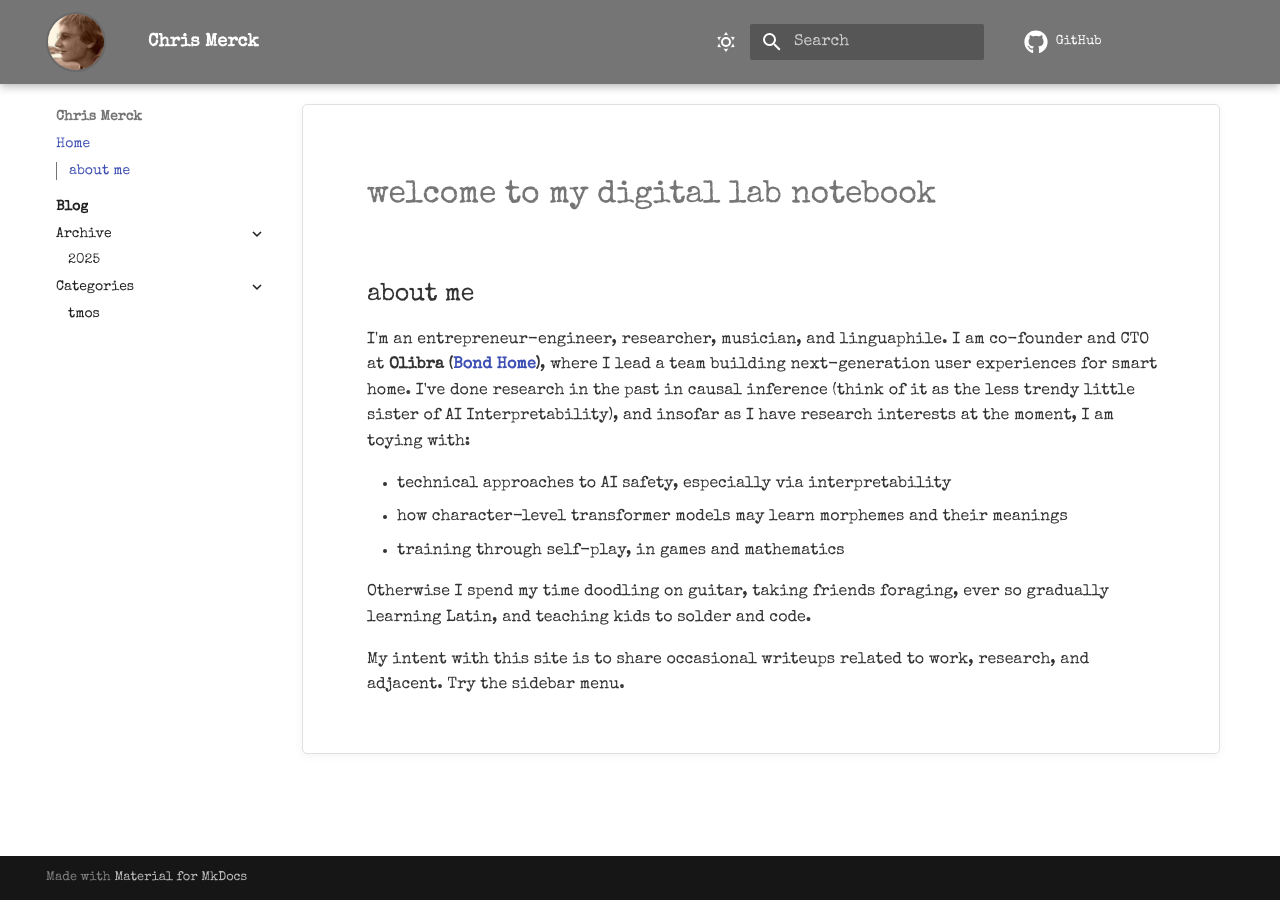
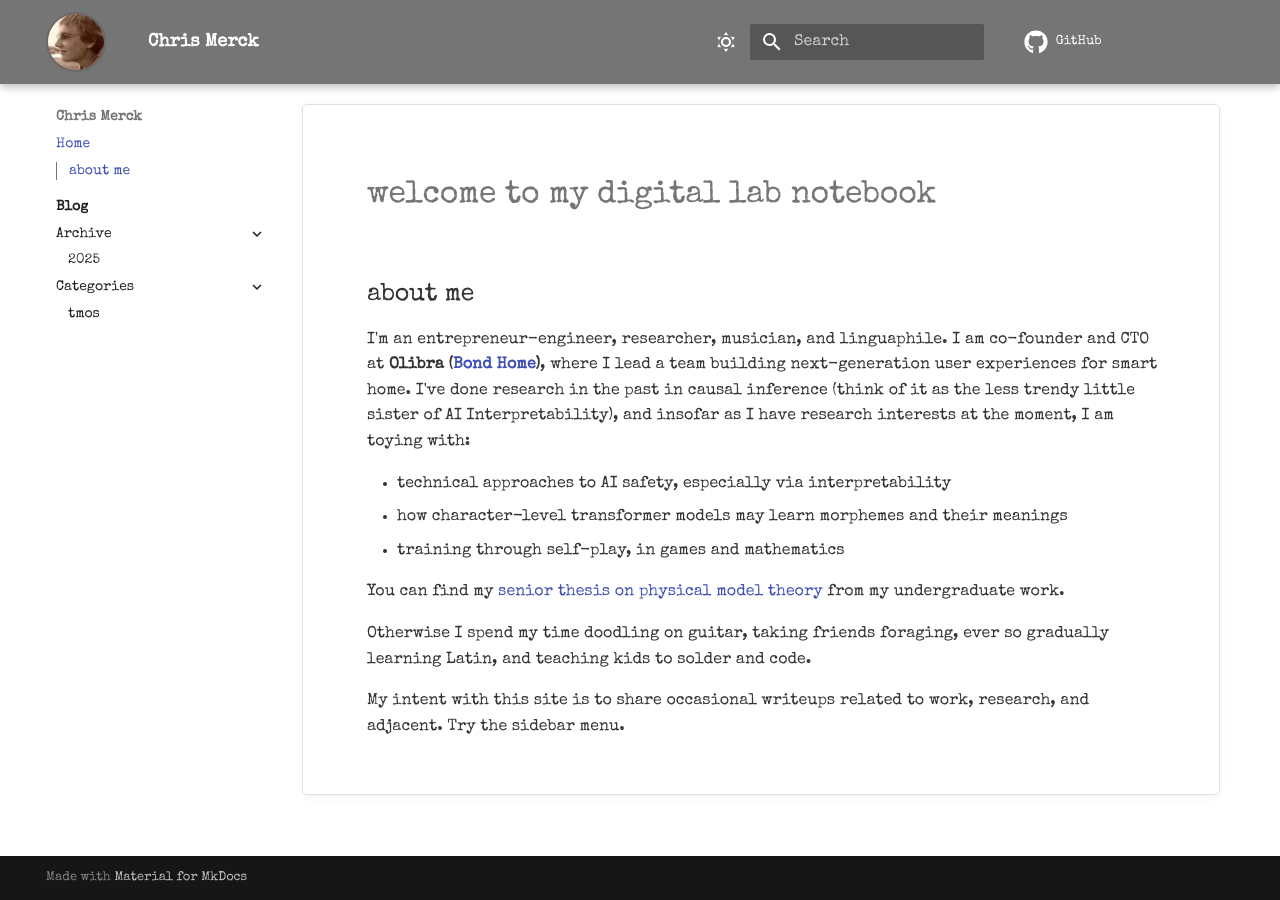
Before and after one commit to chrismerck/chrismerck.github.io, an MkDocs documentation site: the page built from docs/index.md, in a window 1280 px wide. Built offline with MkDocs 1.6.1 and Material for MkDocs 9.7.7, drawn with Linux system fonts in a browser that asks for light colours; comment, search, counter and statistics services are not loaded.

Commit message:
Add Physical Model Theory thesis with Git LFS

```diff
--- a/docs/index.md
+++ b/docs/index.md
@@ -12,6 +12,8 @@ I'm an entrepreneur-engineer, researcher, musician, and linguaphile. I am co-fou
  - how character-level transformer models may learn morphemes and their meanings
  - training through self-play, in games and mathematics
 
+You can find my [senior thesis on physical model theory](assets/Merck-Physical_Model_Theory-2010.pdf) from my undergraduate work.
+
 Otherwise I spend my time doodling on guitar, taking friends foraging, ever so gradually learning Latin, and teaching kids to solder and code.
 
 My intent with this site is to share occasional writeups related to work, research, and adjacent. Try the sidebar menu.
```
Also changed, not shown: 2 other files.
